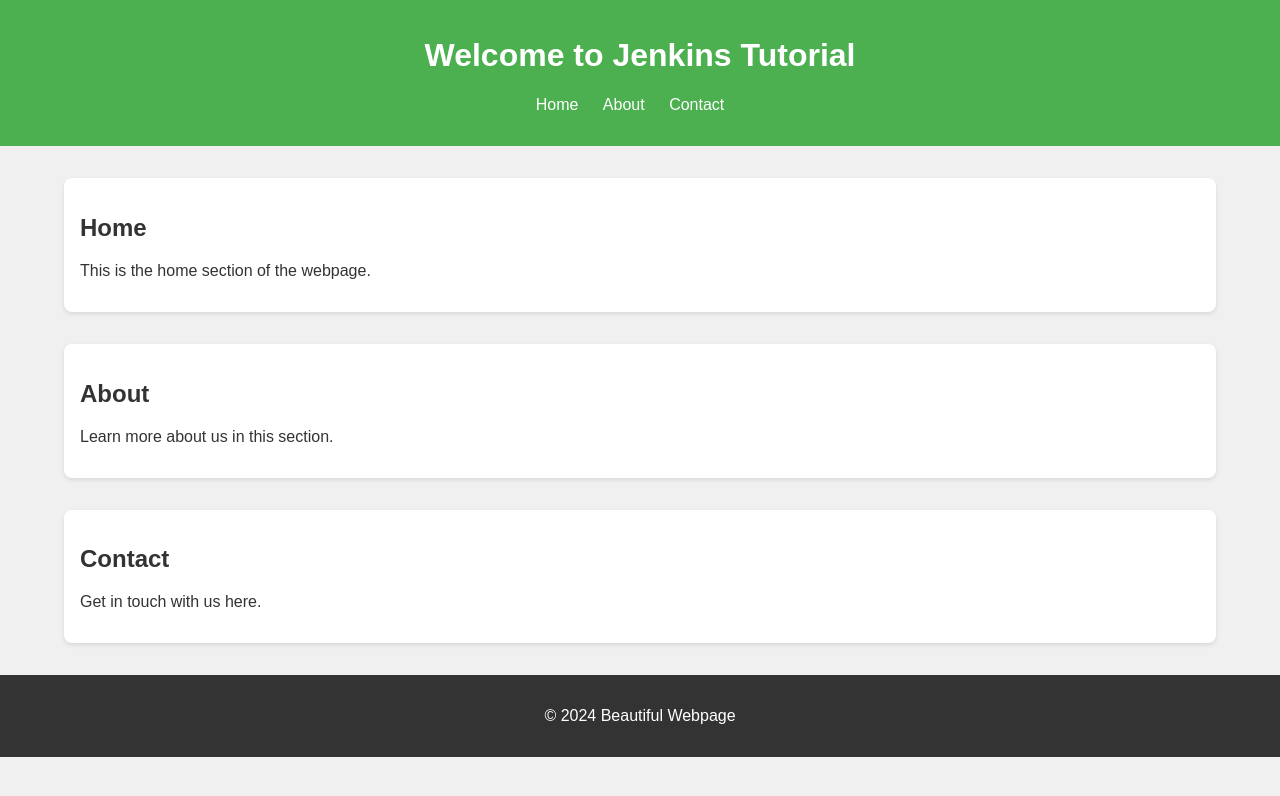
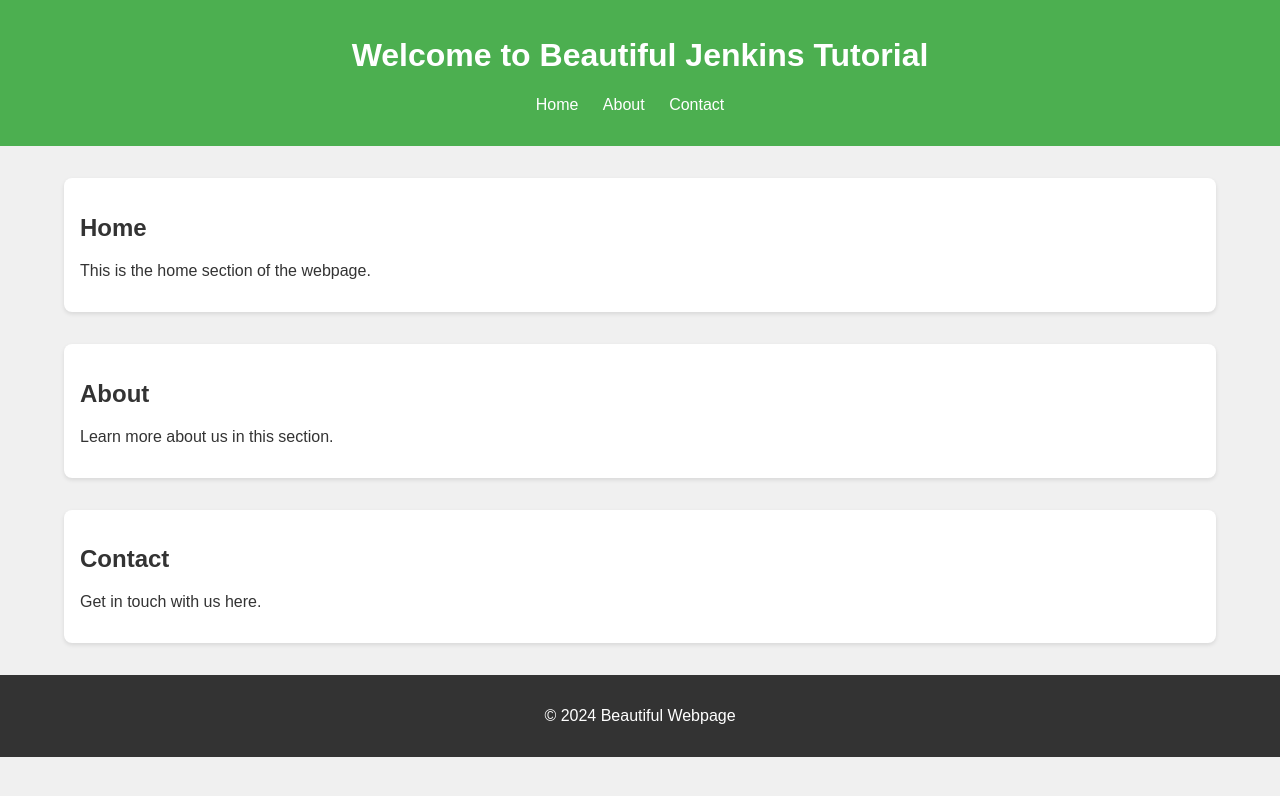
Before and after one commit to rvarsha02/Testing-Jenkins, a plain HTML site: page index.html in a window 1280 px wide. Drawn offline with Linux system fonts and the light colour scheme.

Commit message:
Update1 index.html

```diff
--- a/index.html
+++ b/index.html
@@ -51,7 +51,7 @@
 </head>
 <body>
     <header>
-        <h1>Welcome to Jenkins Tutorial</h1>
+        <h1>Welcome to Beautiful Jenkins Tutorial</h1>
         <nav>
             <ul>
                 <li><a href="#home">Home</a></li>
```
